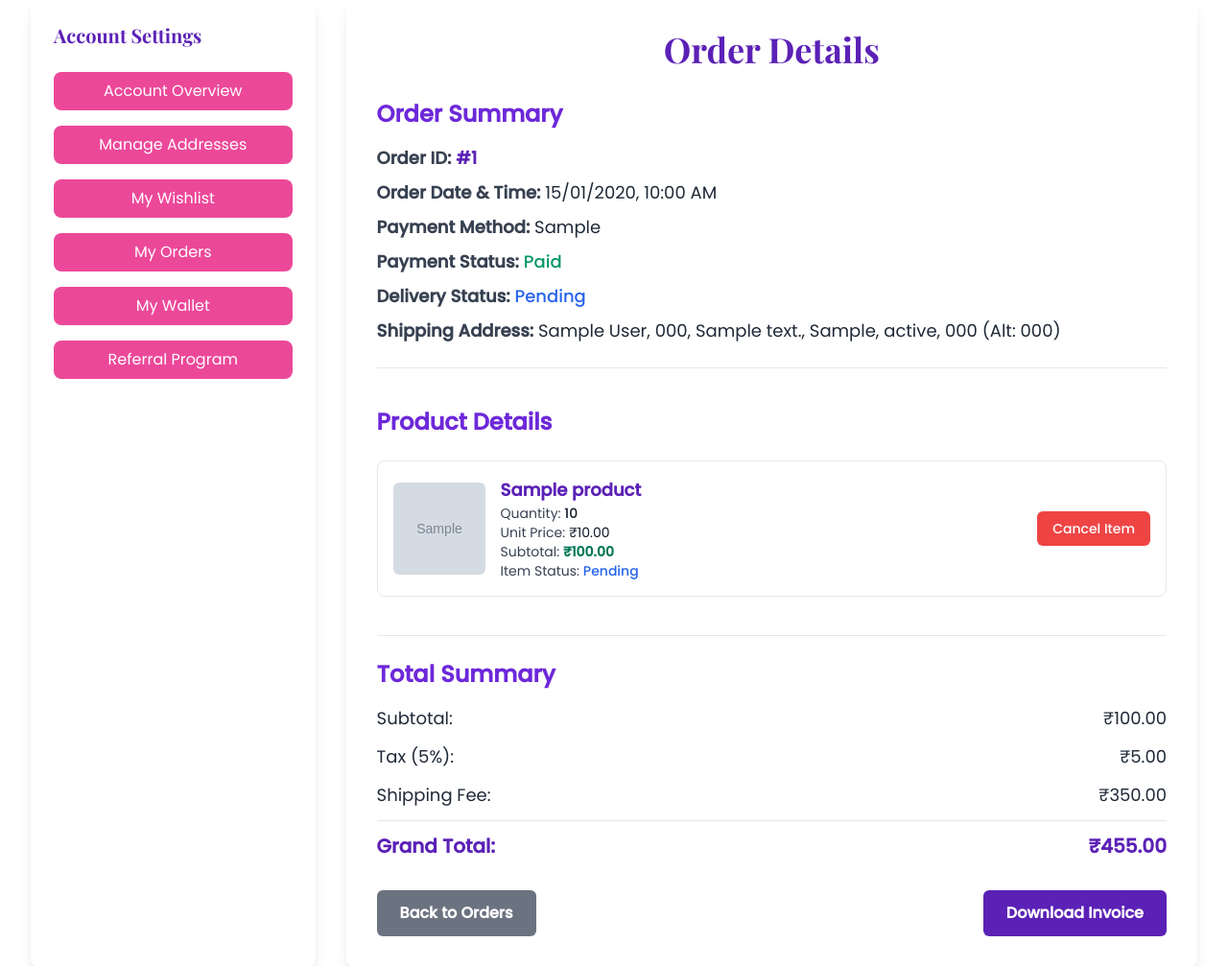
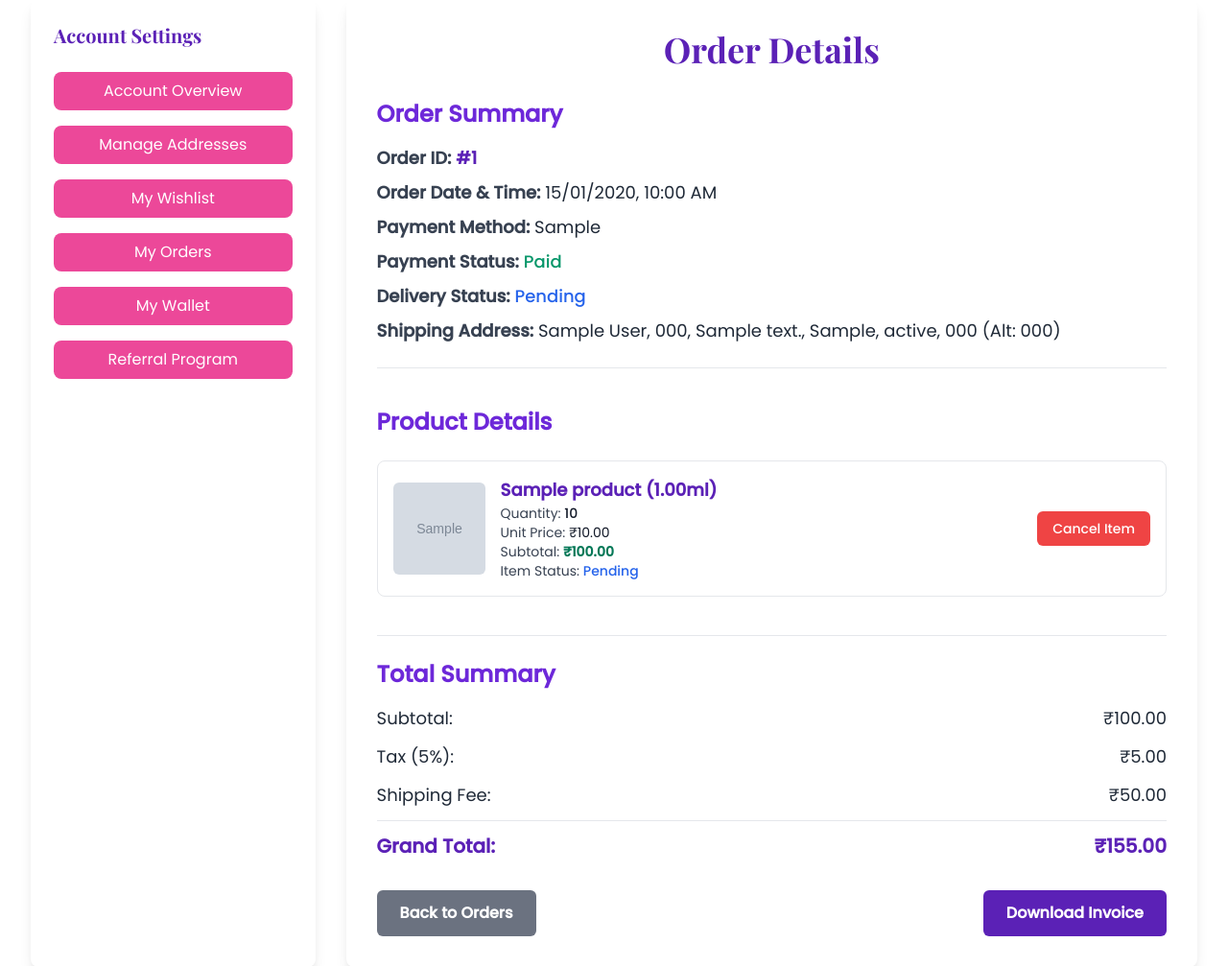
Before and after one commit to ridwanmanayath/aura_scents, a Django app: page /order-detail/1/ in a window 1280 px wide. Shown: the part 121-1128 px from the top of the page at 96% size. Run offline with Django 5.2, Linux system fonts and the light colour scheme; a user stored in the database is signed in; tables that the repository leaves empty hold one stand-in row (values such as "Sample post"); grey boxes marked "Sample" are stand-in pictures; some libraries are stand-ins or nearby versions.

Commit message:
Shipping Cost Issue fixed

```diff
--- a/Aura_Scents/store/models.py
+++ b/Aura_Scents/store/models.py
@@ -150,8 +150,8 @@ class Order(models.Model):
 
     @property
     def shipping_cost(self):
-        """Calculate shipping cost (free if subtotal > 1000, else 350)"""
-        return Decimal('0') if self.subtotal > Decimal('1000') else Decimal('350')
+        """Calculate shipping cost (free if subtotal > 1000, else 50)"""
+        return Decimal('0') if self.subtotal > Decimal('1000') else Decimal('50')
 
     @property
     def discount(self):
--- a/Aura_Scents/store/templates/store/order_detail.html
+++ b/Aura_Scents/store/templates/store/order_detail.html
@@ -64,7 +64,10 @@
 alt="{{ item.product.name }}"
 class="w-24 h-24 object-cover rounded-md" />
 <div>
-<p class="font-semibold text-purple-800 text-lg">{{ item.product.name }}</p>
+<p class="font-semibold text-purple-800 text-lg">
+    {{ item.product.name }}
+    {% if item.variant %}({{ item.variant.volume }}{{ item.variant.unit }}){% endif %}
+</p>
 <p class="text-sm text-gray-700">Quantity: <span class="font-medium text-gray-900">{{ item.quantity }}</span></p>
 <p class="text-sm text-gray-700">Unit Price: <span class="text-gray-900">₹{{ item.price|floatformat:2 }}</span></p>
 <p class="text-sm text-gray-700">Subtotal: <span class="text-green-700 font-semibold">₹{{ item.subtotal|floatformat:2 }}</span></p>
@@ -113,9 +116,9 @@ Return Item
 <span>
 Discount
 {% if order.coupon %}
-    ({{ order.coupon_display }}: {{ order.coupon.code }})
+({{ order.coupon_display }}: {{ order.coupon.code }})
 {% elif order.subtotal >= 1500 %}
-    (Default Discount)
+(Default Discount)
 {% endif %}
 </span>
 <span class="text-green-700 font-medium">- ₹{{ order.discount|floatformat:2 }}</span>
--- a/Aura_Scents/store/views.py
+++ b/Aura_Scents/store/views.py
@@ -969,7 +969,7 @@ def order_list(request):
 @login_required
 def order_detail(request, order_id):
     order = get_object_or_404(Order, order_id=order_id, user=request.user)
-    order_items = OrderItem.objects.filter(order=order).select_related('product')
+    order_items = OrderItem.objects.filter(order=order).select_related('product', 'variant')
     shipping_address = order.address
 
     context = {
@@ -1431,7 +1431,7 @@ def checkout(request):
         cart_items = valid_items
 
     tax = subtotal * Decimal('0.05')
-    shipping = Decimal('0.00') if subtotal > Decimal('1000') else Decimal('350.00')
+    shipping = Decimal('0.00') if subtotal > Decimal('1000') else Decimal('50.00')
     discount = Decimal('0.00')
     coupon_applied = False
     applied_coupon = None
@@ -1482,7 +1482,7 @@ def checkout(request):
     ).order_by('-discount_value')
 
     # Get user's wallet
-    wallet = get_object_or_404(Wallet, user=request.user)
+    wallet, created = Wallet.objects.get_or_create(user=request.user)
 
     if request.method == 'POST':
         if 'submit_address_form' in request.POST:
```
